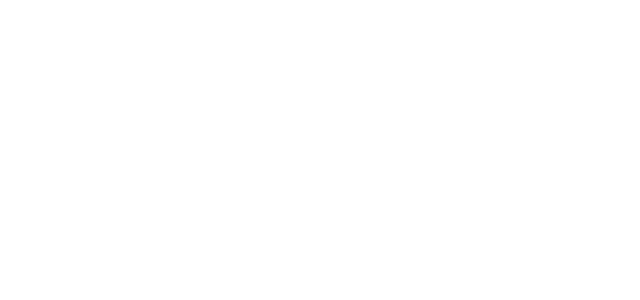
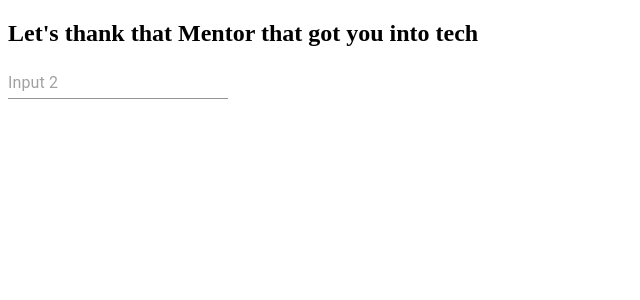
Before and after one commit to peterlewandowski/tech-thanks, a React (Vite) app in the folder tech-thanks/: page /send in a window 1280 px wide. Before the commit this address had no page. Shown: the top 300 px of the page, without its empty margins (0-640 px from the left). Built offline with nearby package versions, Linux system fonts and the light colour scheme.

Commit message:
adding ThankerSend

```diff
--- a/tech-thanks/src/App.jsx
+++ b/tech-thanks/src/App.jsx
@@ -8,6 +8,7 @@
 // import { ThemeProvider } from "@emotion/react";
 import Home from "./scenes/Home";
 import ThankerAccount from "./scenes/ThankerAccount";
+import ThankerSend from "./scenes/ThankerSend";
 
 function App() {
   return (
@@ -15,6 +16,7 @@
       <Routes>
       <Route path="/" element={<Home />} />
       <Route path="/thanker" element={<ThankerAccount />} />
+      <Route path="/send" element={<ThankerSend />} />
       </Routes>
     </Router>
   );
--- /dev/null
+++ b/tech-thanks/src/scenes/ThankerSend.jsx
@@ -0,0 +1,19 @@
+import React, {useState} from 'react';
+import { Input } from '@mui/material';
+
+
+const ThankerSend = () => {
+    return (
+        <>
+            <h2>Let's thank that Mentor that got you into tech</h2>
+            <div id="star Selection">
+
+            </div>
+            <Input placeholder="Input 2" />
+
+
+        </>
+    );
+}
+
+export default ThankerSend;
```
